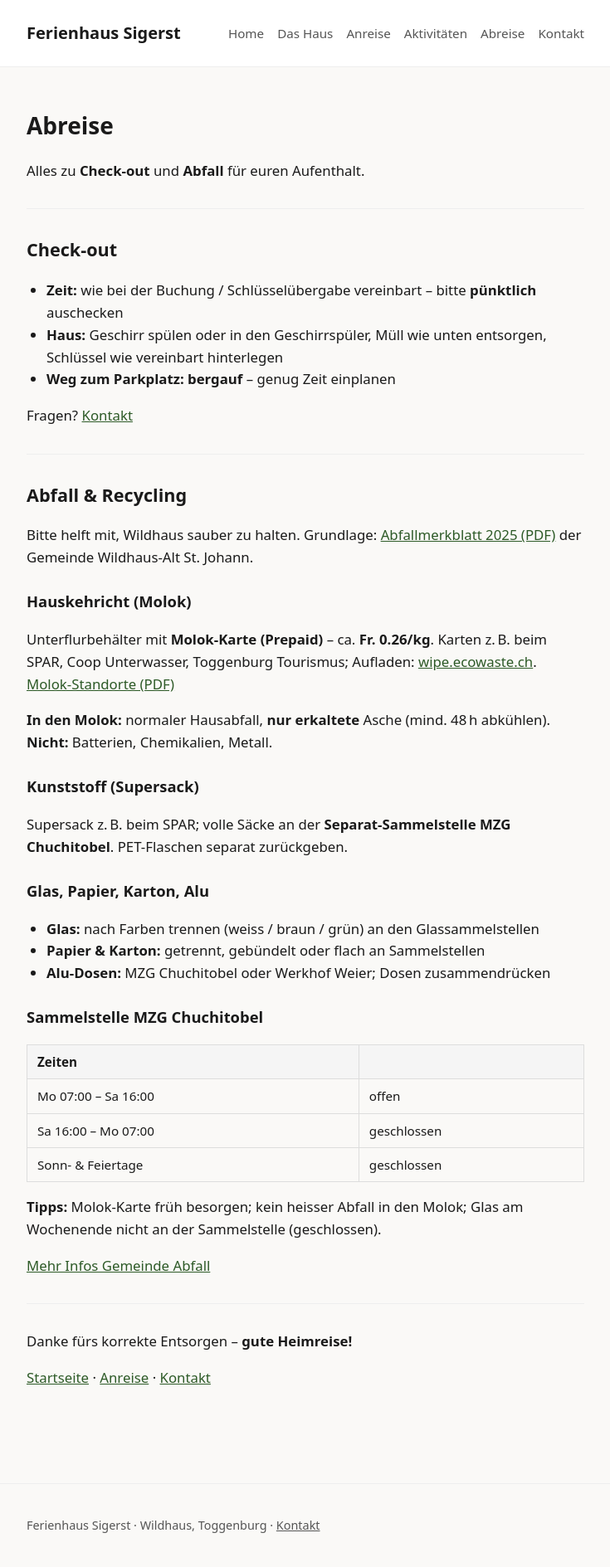
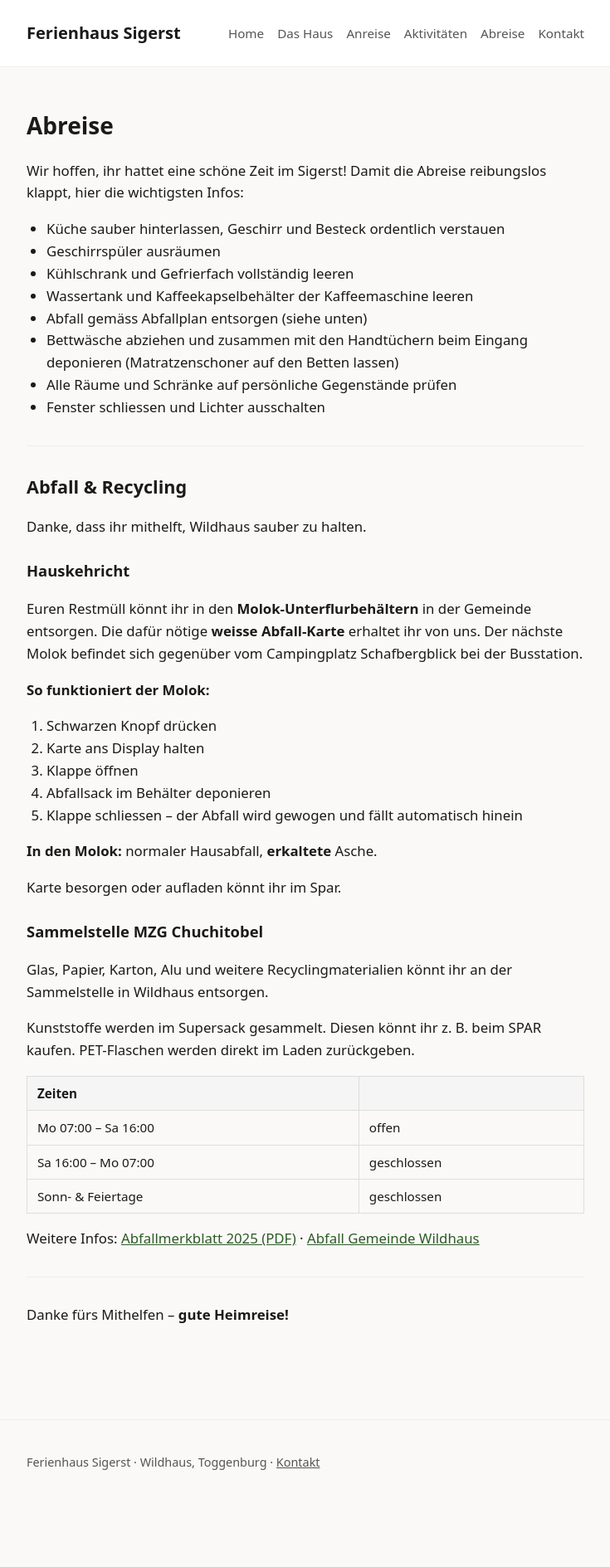
Before and after one commit to dasjo/sigerst-web, a Jekyll site: the page built from abreise.md, in a window 1280 px wide. Shown: the whole page at 83% size, without its empty margins (272-1007 px from the left). Built offline with Jekyll 4.4.1, drawn with Linux system fonts in a browser that asks for light colours; after the commit the page ends 1812 px from its top, so only the background shows below that.

```diff
--- a/abreise.md
+++ b/abreise.md
@@ -1,46 +1,49 @@
 ---
 layout: default
 title: Abreise
-description: Check-out und Abfallentsorgung – Ferienhaus Sigerst, Wildhaus
+description: Check-out, Checkliste und Abfallentsorgung – Ferienhaus Sigerst, Wildhaus
 ---
 
 # Abreise
 
-Alles zu **Check-out** und **Abfall** für euren Aufenthalt.
+Wir hoffen, ihr hattet eine schöne Zeit im Sigerst! Damit die Abreise reibungslos klappt, hier die wichtigsten Infos:
 
----
-
-## Check-out
-
-- **Zeit:** wie bei der Buchung / Schlüsselübergabe vereinbart – bitte **pünktlich** auschecken
-- **Haus:** Geschirr spülen oder in den Geschirrspüler, Müll wie unten entsorgen, Schlüssel wie vereinbart hinterlegen
-- **Weg zum Parkplatz:** **bergauf** – genug Zeit einplanen
-
-Fragen? [Kontakt]({{ site.baseurl }}/kontakt/)
+- Küche sauber hinterlassen, Geschirr und Besteck ordentlich verstauen
+- Geschirrspüler ausräumen
+- Kühlschrank und Gefrierfach vollständig leeren
+- Wassertank und Kaffeekapselbehälter der Kaffeemaschine leeren
+- Abfall gemäss Abfallplan entsorgen (siehe unten)
+- Bettwäsche abziehen und zusammen mit den Handtüchern beim Eingang deponieren (Matratzenschoner auf den Betten lassen)
+- Alle Räume und Schränke auf persönliche Gegenstände prüfen
+- Fenster schliessen und Lichter ausschalten
 
 ---
 
 ## Abfall & Recycling
 
-Bitte helft mit, Wildhaus sauber zu halten. Grundlage: [Abfallmerkblatt 2025 (PDF)](https://www.wildhaus-altstjohann.ch/public/upload/assets/2453/Abfallmerkblatt%202025.pdf?fp=1) der Gemeinde Wildhaus-Alt St. Johann.
+Danke, dass ihr mithelft, Wildhaus sauber zu halten.
 
-### Hauskehricht (Molok)
+### Hauskehricht
 
-Unterflurbehälter mit **Molok-Karte (Prepaid)** – ca. **Fr. 0.26/kg**. Karten z. B. beim SPAR, Coop Unterwasser, Toggenburg Tourismus; Aufladen: [wipe.ecowaste.ch](https://wipe.ecowaste.ch/client/alt-st-johann). [Molok-Standorte (PDF)](https://www.wildhaus-altstjohann.ch/public/upload/assets/1445/Molokstandorte_Wildhaus.pdf?fp=1)
+Euren Restmüll könnt ihr in den **Molok-Unterflurbehältern** in der Gemeinde entsorgen. Die dafür nötige **weisse Abfall-Karte** erhaltet ihr von uns. Der nächste Molok befindet sich gegenüber vom Campingplatz Schafbergblick bei der Busstation.
 
-**In den Molok:** normaler Hausabfall, **nur erkaltete** Asche (mind. 48 h abkühlen). **Nicht:** Batterien, Chemikalien, Metall.
+**So funktioniert der Molok:**
 
-### Kunststoff (Supersack)
+1. Schwarzen Knopf drücken
+2. Karte ans Display halten
+3. Klappe öffnen
+4. Abfallsack im Behälter deponieren
+5. Klappe schliessen – der Abfall wird gewogen und fällt automatisch hinein
 
-Supersack z. B. beim SPAR; volle Säcke an der **Separat-Sammelstelle MZG Chuchitobel**. PET-Flaschen separat zurückgeben.
+**In den Molok:** normaler Hausabfall, **erkaltete** Asche.
 
-### Glas, Papier, Karton, Alu
-
-- **Glas:** nach Farben trennen (weiss / braun / grün) an den Glassammelstellen
-- **Papier & Karton:** getrennt, gebündelt oder flach an Sammelstellen
-- **Alu-Dosen:** MZG Chuchitobel oder Werkhof Weier; Dosen zusammendrücken
+Karte besorgen oder aufladen könnt ihr im Spar.
 
 ### Sammelstelle MZG Chuchitobel
+
+Glas, Papier, Karton, Alu und weitere Recyclingmaterialien könnt ihr an der Sammelstelle in Wildhaus entsorgen.
+
+Kunststoffe werden im Supersack gesammelt. Diesen könnt ihr z. B. beim SPAR kaufen. PET-Flaschen werden direkt im Laden zurückgeben.
 
 | Zeiten | |
 |--------|--|
@@ -48,12 +51,8 @@ Supersack z. B. beim SPAR; volle Säcke an der **Separat-Sammelstelle MZG Chuc
 | Sa 16:00 – Mo 07:00 | geschlossen |
 | Sonn- & Feiertage | geschlossen |
 
-**Tipps:** Molok-Karte früh besorgen; kein heisser Abfall in den Molok; Glas am Wochenende nicht an der Sammelstelle (geschlossen).
-
-[Mehr Infos Gemeinde Abfall](https://www.wildhaus-altstjohann.ch/verwaltung/entsorgung/abfall.html/174)
+Weitere Infos: [Abfallmerkblatt 2025 (PDF)](https://www.wildhaus-altstjohann.ch/public/upload/assets/2453/Abfallmerkblatt%202025.pdf?fp=1) · [Abfall Gemeinde Wildhaus](https://www.wildhaus-altstjohann.ch/verwaltung/entsorgung/abfall.html/174)
 
 ---
 
-Danke fürs korrekte Entsorgen – **gute Heimreise!**
-
-[Startseite]({{ site.baseurl }}/) · [Anreise]({{ site.baseurl }}/anreise/) · [Kontakt]({{ site.baseurl }}/kontakt/)
+Danke fürs Mithelfen – **gute Heimreise!**
```
Also changed, not shown: CONTENT_STATUS.md (+3 -3 lines), kontakt.html (added, +37 -0 lines).
